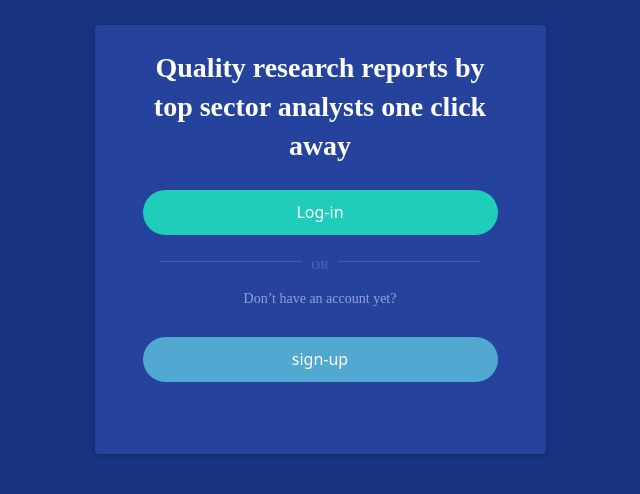
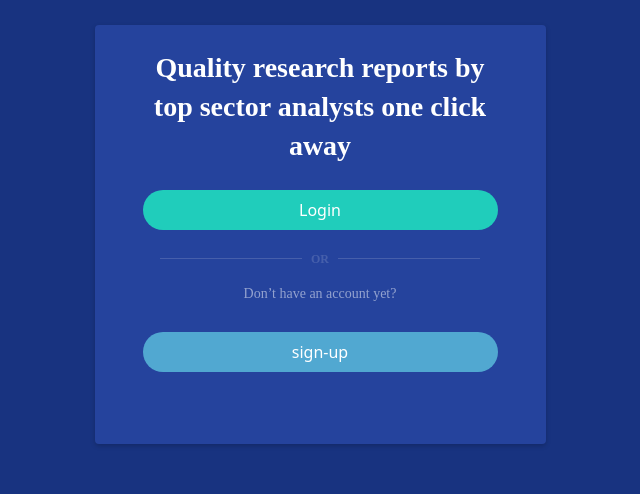
Before and after one commit to bhakti0699/landing_page, a plain HTML site: page index.html in a window 1280 px wide. Shown: the part 150-644 px from the top of the page, without its empty margins (320-960 px from the left). Drawn offline with nearby package versions, Linux system fonts and the light colour scheme.

Commit message:
chnanges done

```diff
--- a/index.html
+++ b/index.html
@@ -29,7 +29,7 @@
                         </div>
                         <div class="row">
                             <div class="col-md-12 mt-2 mb-3">
-                                <button class="log-in">Log-in</button>
+                                <button class="log-in p-2 py-2">Login</button>
                             </div>
                         </div>
                         <div class="row">
@@ -44,7 +44,7 @@
                         </div>
                         <div class="row">
                             <div class="col-md-12 mt-2 mb-5">
-                                <button class="sign-up">sign-up</button>
+                                <button class="sign-up py-2 p-2">sign-up</button>
                             </div>
                         </div>
                     </div>
--- a/style.css
+++ b/style.css
@@ -30,9 +30,10 @@ body
 button.log-in
 {
     width: 100%;
-    height: 45px;
+    height: fit-content;
     border-radius: 22.5px;
     background-color: #20cdbb;
+    word-wrap: break-word;
     border: none;
     color: #fff;
 }
@@ -52,7 +53,7 @@ button.log-in
     border-bottom: 1px solid #ffffff;
     width: 40%;
     height: 1px;
-    margin: 6px 9px 7px 0; }
+    margin: 6px 9px 4px 0; }
 
   .line::after {
     display: inline-block;
@@ -60,7 +61,7 @@ button.log-in
     border-bottom: 1px solid #ffffff;
     width: 40%;
     height: 1px;
-    margin: 6px 0 7px 9px; }
+    margin: 6px 0 4px 9px; }
 
 .dont_have
 {
@@ -75,10 +76,11 @@ button.log-in
     text-align: center;
     color: #ffffff;
 }
-.sign-up
+button.sign-up
 {
     width: 100%;
-    height: 45px;
+    height: fit-content;
+    word-wrap: break-word;
     border-radius: 22.5px;
     background-color: #51a8d1;
     border: none;
```
